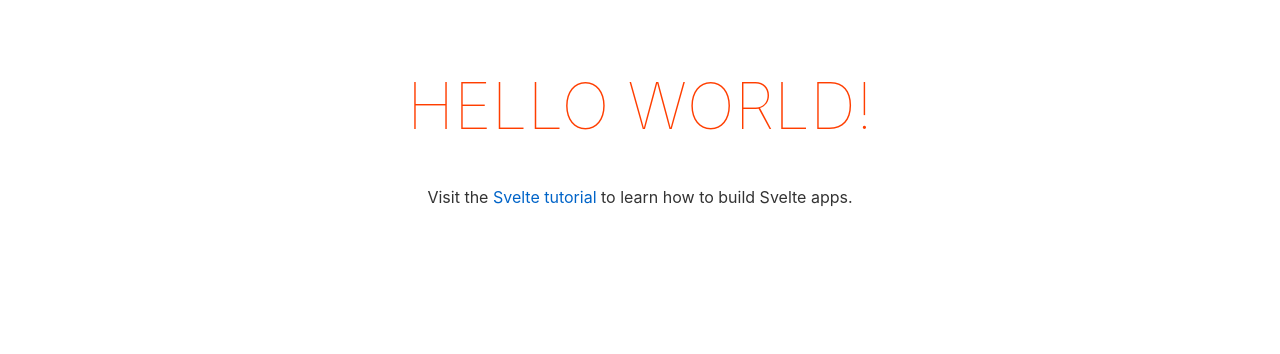
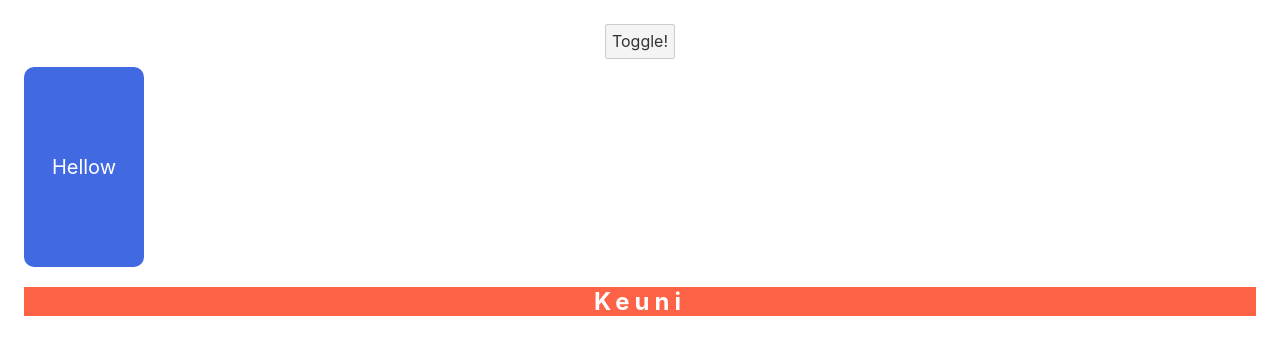
Before and after one commit to HongKeunAhn/Svelte, a Svelte app: page / in a window 1280 px wide. Shown: the top 354 px of the page. Built offline with nearby package versions, Linux system fonts and the light colour scheme.

Commit message:
클래스와 스타일 속성 바인딩

```diff
--- a/src/App.svelte
+++ b/src/App.svelte
@@ -1,10 +1,24 @@
 <script>
-	export let name;
+  let active = false;
+  let color = {
+    t: 'tomato',
+    w: '#FFF',
+  };
+  let letterSpacing = 'letter-spacing: 5px;';
 </script>
 
 <main>
-	<h1>Hello {name}!</h1>
-	<p>Visit the <a href="https://svelte.dev/tutorial">Svelte tutorial</a> to learn how to build Svelte apps.</p>
+  <button
+    on:click={() => {
+      active = !active;
+    }}>Toggle!</button
+  >
+
+  <!-- <div class={active ? 'hello' : ''}>Hello</div> -->
+  <!-- class - 스벨트에서 제공하는 스벨트 지시어 -->
+  <div class:hello={active}>Hellow</div>
+
+  <h2 style="background-color: {color.t}; color: {color.w}; {letterSpacing}">Keuni</h2>
 </main>
 
 <style>
@@ -15,11 +29,22 @@
     margin: 0 auto;
   }
 
-	h1 {
-		color: #ff3e00;
-		text-transform: uppercase;
-		font-size: 4em;
-		font-weight: 100;
+  div {
+    width: 120px;
+    height: 200px;
+    background-color: royalblue;
+    border-radius: 10px;
+    border-radius: 10px;
+    display: flex;
+    justify-content: center;
+    align-items: center;
+    font-size: 20px;
+    color: white;
+    transition: 0.4s;
+  }
+  .hello {
+    width: 250px;
+    background-color: tomato;
   }
 
   @media (min-width: 640px) {
```
Lines whose indentation alone changed are shown as unchanged.
